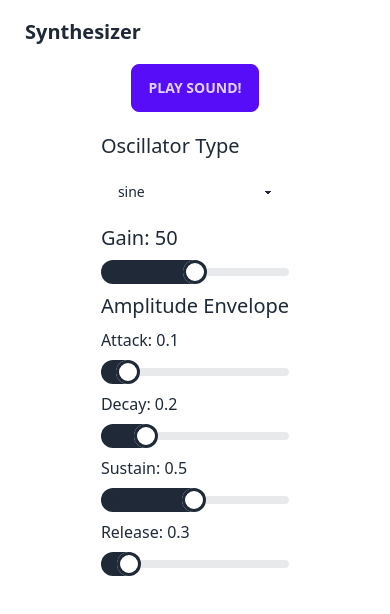
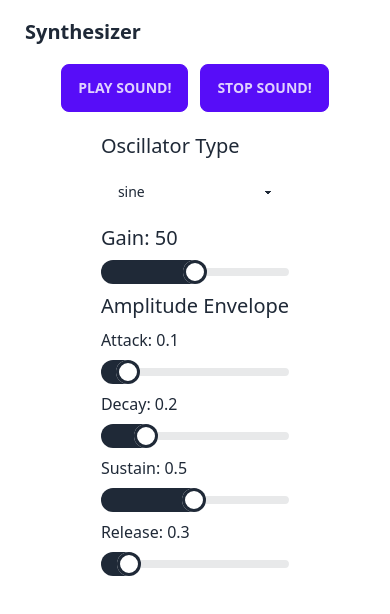
Before and after one commit to jwmdykes/web-synthesizer, a React (Create React App) app: page / in a window 390 px wide. Shown: the top 614 px of the page. Built offline with nearby package versions, Linux system fonts and the light colour scheme.

Commit message:
fix start button on mobile. separate buttons for playing and stopping sound.

```diff
--- a/src/App.tsx
+++ b/src/App.tsx
@@ -17,6 +17,7 @@ function App() {
   });
   const [oscillatorType, setOscillatorType] = useState<OscillatorTypes>('sine');
 
+  const [isPlaying, setIsPlaying] = useState<boolean>(false);
   const [oscillator, setOscillator] = useState<OscillatorNode | null>(null);
   const [adsrGainNode, setAdsrGainNode] = useState<GainNode | null>(null);
 
@@ -110,9 +111,12 @@ function App() {
       </nav>
 
       <main className='flex flex-col gap-5'>
-        <div className='m-auto'>
-          <button className='btn btn-primary' onMouseDown={startEnvelope} onMouseUp={endEnvelope}>
+        <div className='flex flex-row gap-3 justify-center'>
+          <button className='btn btn-primary' onClick={startEnvelope}>
             Play Sound!
+          </button>
+          <button className='btn btn-primary' onClick={endEnvelope}>
+            Stop Sound!
           </button>
         </div>
         <div className='m-auto flex flex-col gap-2'>
```
